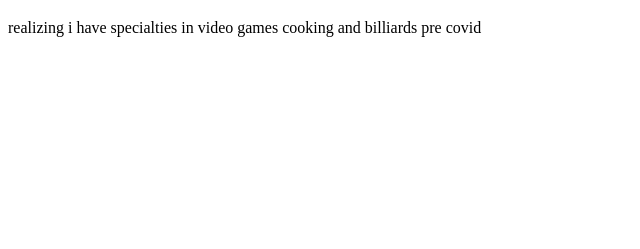
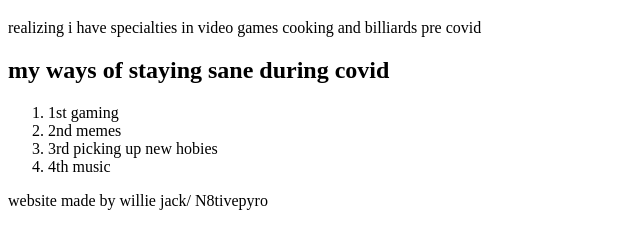
Before and after one commit to n8tivepyro/williejacks-website, a plain HTML site: page index.html in a window 1280 px wide. Shown: the part 61-310 px from the top of the page, without its empty margins (0-640 px from the left). Drawn offline with Linux system fonts and the light colour scheme.

Commit message:
Update index.html

```diff
--- a/index.html
+++ b/index.html
@@ -1,11 +1,29 @@
 <!DOCTYPE html>
 <html lang="en">
 <head>
-    <title>N8tives pyros bonfire </title>
+  <title>N8tives pyros bonfire </title>
    <meta charset="utf-8">
+<body>
+     <!-- hello fellow valt dwellers -->
+
+  </body>
    </head>
    <body>
    <h1>my skills </h1>
-   realizing i have specialties in video games cooking and billiards pre covid
+   <p> realizing i have specialties in video games cooking and billiards pre covid</p>
+  <section>
+<h2>my ways of staying sane during covid</h2>
+</section>
+<ol>
+<li>1st gaming</li>
+<li>2nd memes</li>
+<li>3rd picking up new hobies </li>
+<li>4th music</li>
+</ol>
+
+
    </body>
    </html>
+<footer>
+<p>website made by willie jack/ N8tivepyro<p>
+</footer>
```
